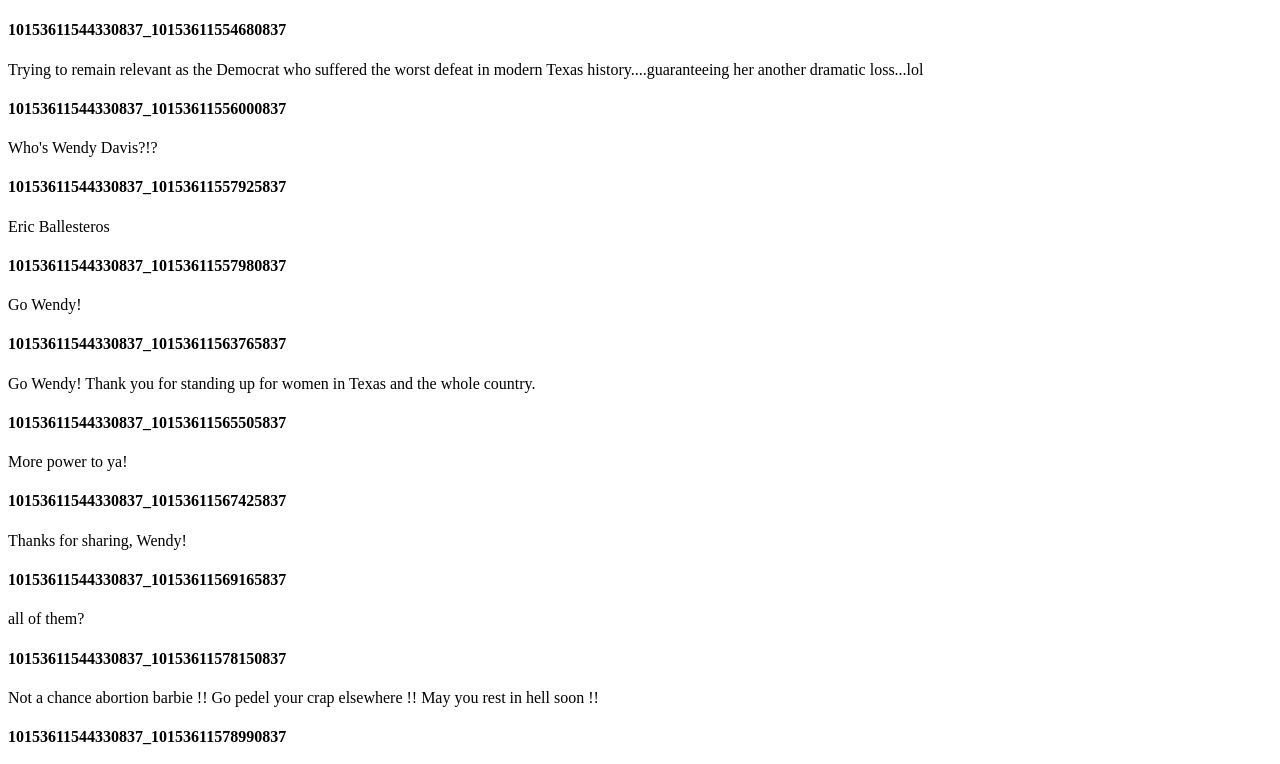
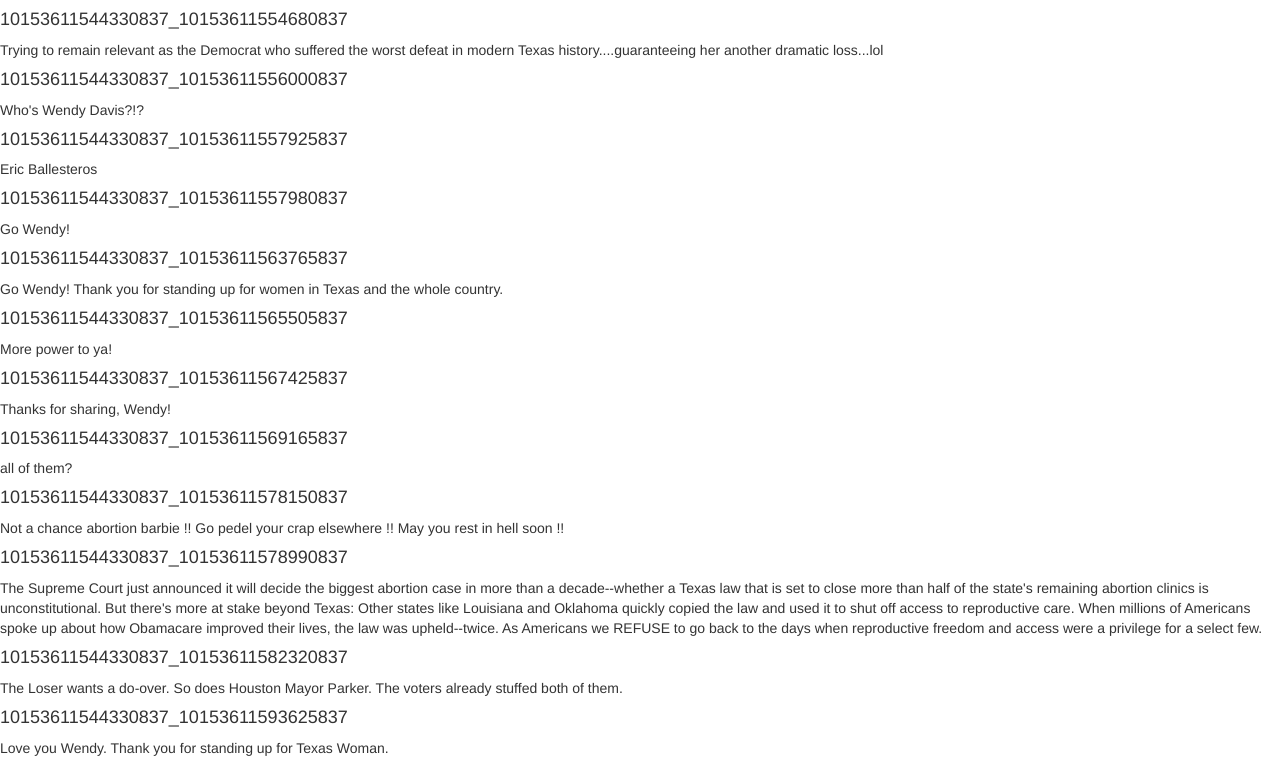
Before and after one commit to risatrix/no-thanks-obama, a website: page public/index.html in a window 1280 px wide. Shown: the top 764 px of the page. Drawn offline with nearby package versions, Linux system fonts and the light colour scheme.

Commit message:
add bootstrap

```diff
--- a/public/index.html
+++ b/public/index.html
@@ -2,8 +2,11 @@
 <html>
 <head>
   <title>No thanks, Obama</title>
+  <link rel="stylesheet" href="https://maxcdn.bootstrapcdn.com/bootstrap/3.3.5/css/bootstrap.min.css" integrity="sha512-dTfge/zgoMYpP7QbHy4gWMEGsbsdZeCXz7irItjcC3sPUFtf0kuFbDz/ixG7ArTxmDjLXDmezHubeNikyKGVyQ==" crossorigin="anonymous">
+  <link rel="stylesheet" href="https://maxcdn.bootstrapcdn.com/bootstrap/3.3.5/css/bootstrap-theme.min.css" integrity="sha384-aUGj/X2zp5rLCbBxumKTCw2Z50WgIr1vs/PFN4praOTvYXWlVyh2UtNUU0KAUhAX" crossorigin="anonymous">
 </head>
 <body>
+
   <div id="stream"></div>
   <script type="text/template" id="tpl-stream-item">
     <h4><%= id %></h4>
```
